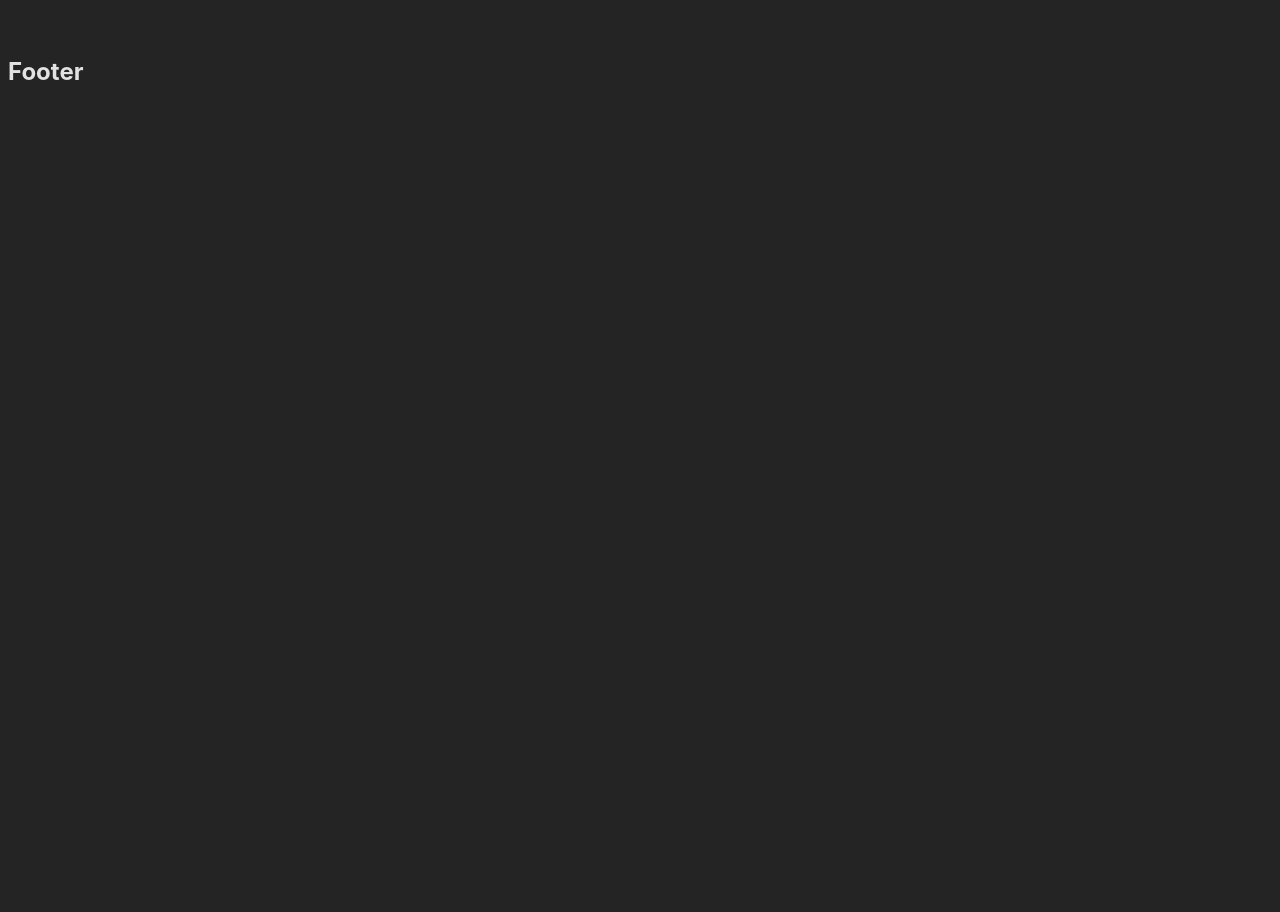
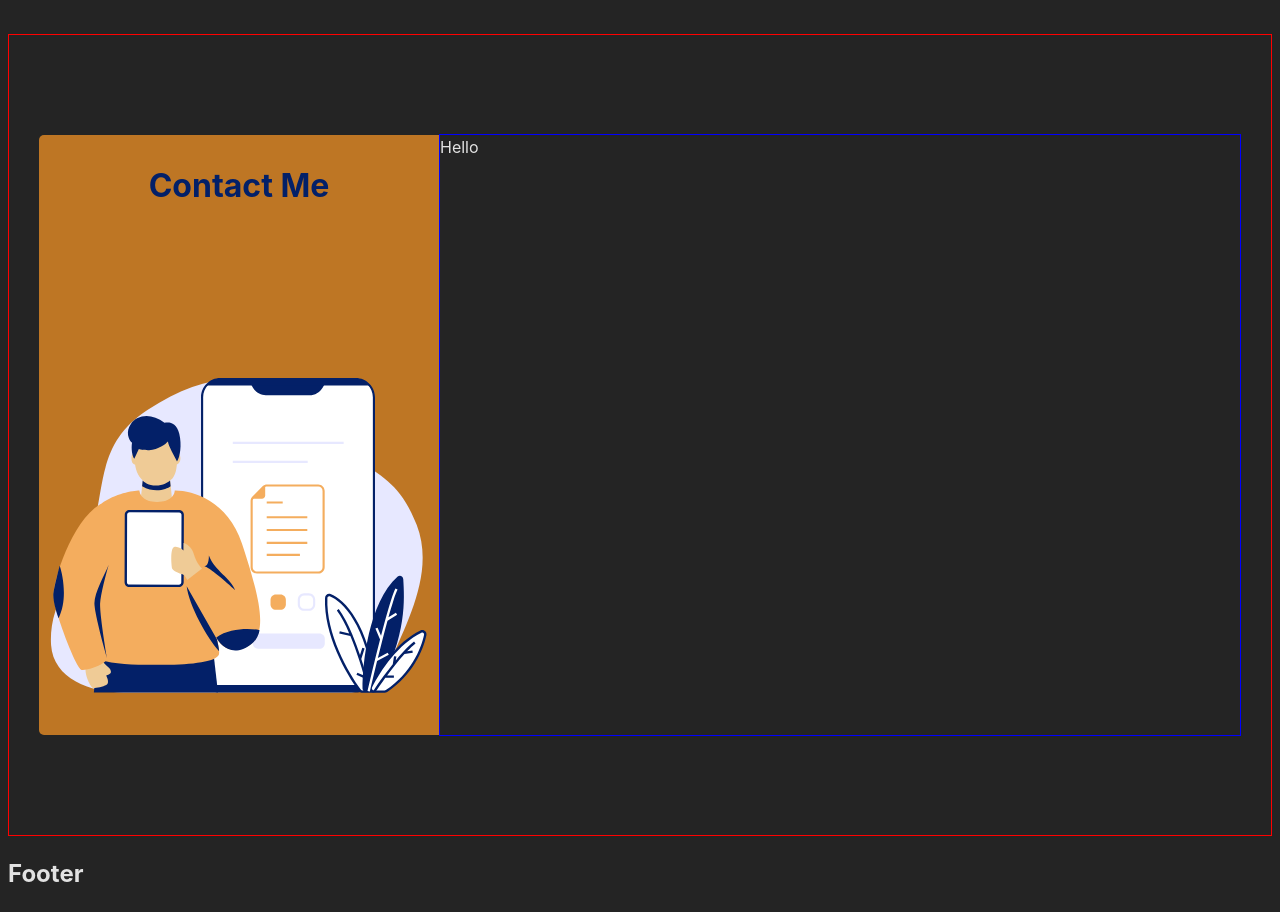
Before and after one commit to iambharatchavhan/self-profile, a React (Vite) app: page / in a window 1280 px wide. Shown: the part 1820-2732 px from the top of the page. Before the commit the page ends 1930 px from the top, so only its background shows below. Built offline with nearby package versions, Linux system fonts and the light colour scheme.

Commit message:
adding contact page

```diff
--- a/src/App.jsx
+++ b/src/App.jsx
@@ -4,6 +4,7 @@ import Header from "./components/header/Header";
 import Footer from "./components/footer/Footer";
 import About from "./components/aboutme/About";
 import Projects from "./components/projects/Projects";
+import Contact from "./components/contact/Contact";
 
 function App() {
   return (
@@ -11,6 +12,7 @@ function App() {
       <Header />
       <About />
       <Projects/>
+      <Contact/>
       <Footer />
     </>
   );
--- /dev/null
+++ b/src/components/contact/Contact.jsx
@@ -0,0 +1,19 @@
+import React from 'react'
+import bg from "../assets/contactme.svg"
+import "./contact.css"
+
+export default function Contact() {
+  return (
+  <section id='contact'>
+    <div className='contact-container'>
+        <div className='left'>
+            <h2 className='contact-me-title'>Contact Me</h2>
+         <img src={bg} alt='contactImg'/>
+        </div>
+        <div className='right'>
+          Hello
+        </div>
+    </div>
+  </section>
+  )
+}
--- /dev/null
+++ b/src/components/contact/contact.css
@@ -0,0 +1,39 @@
+.contact-container{
+    display: flex;
+    justify-content: center;
+    align-items: center;
+    border: 1px solid red;
+    min-height:100svh ;
+
+}
+.left{
+
+ display: flex;
+ flex-direction: column;
+ justify-content:space-between;
+ align-items: end;
+ width: 400px;
+ height: 600px;
+ background-color: #e68c25cb;
+ border-radius: 5px 0 0 5px;
+}
+.left img{
+    object-fit: cover;
+    width: 100%;
+
+}
+.contact-me-title{
+    width: 100%;
+    text-align: center;
+    font-size: 2rem;
+    color: #032068;
+
+}
+
+.right{
+    border: 1px solid blue;
+    width: 800px;
+    height: 600px;
+
+
+}
```
Also changed, not shown: src/components/assets/contactme.svg (added).
